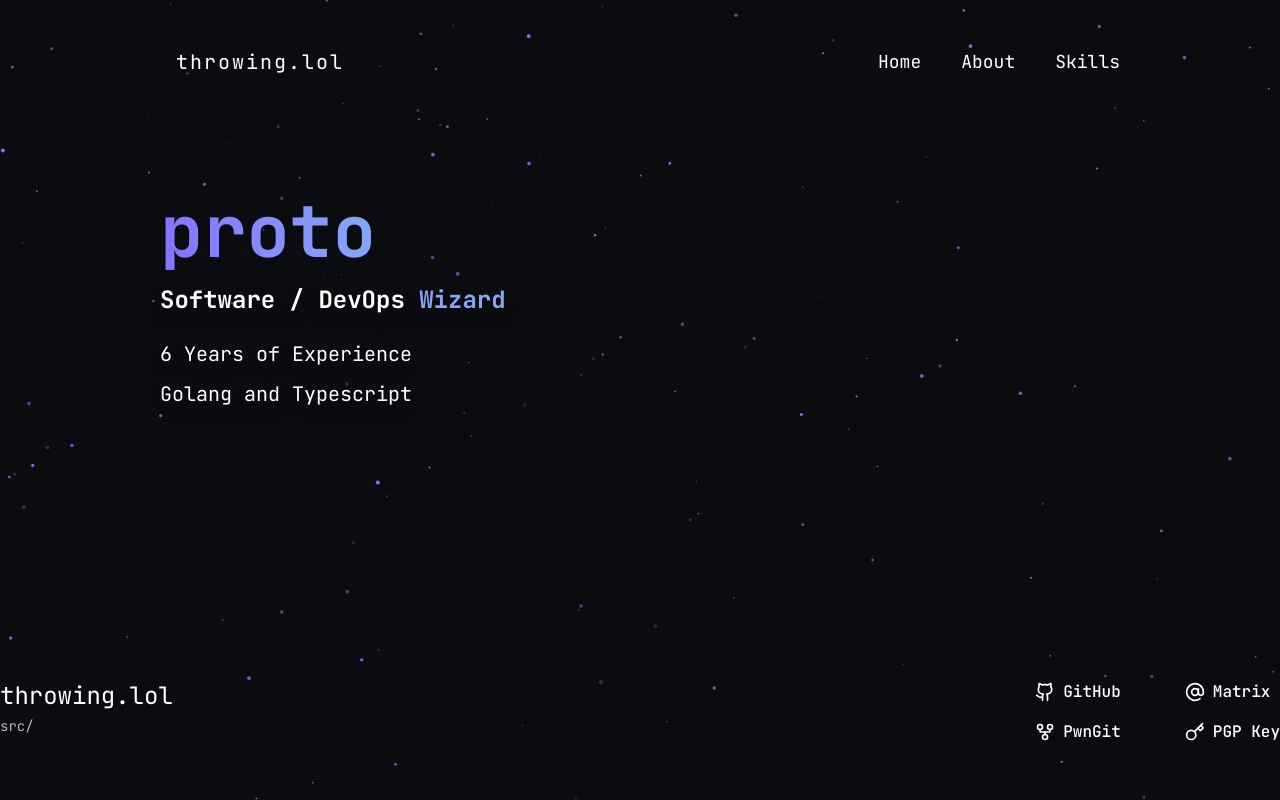
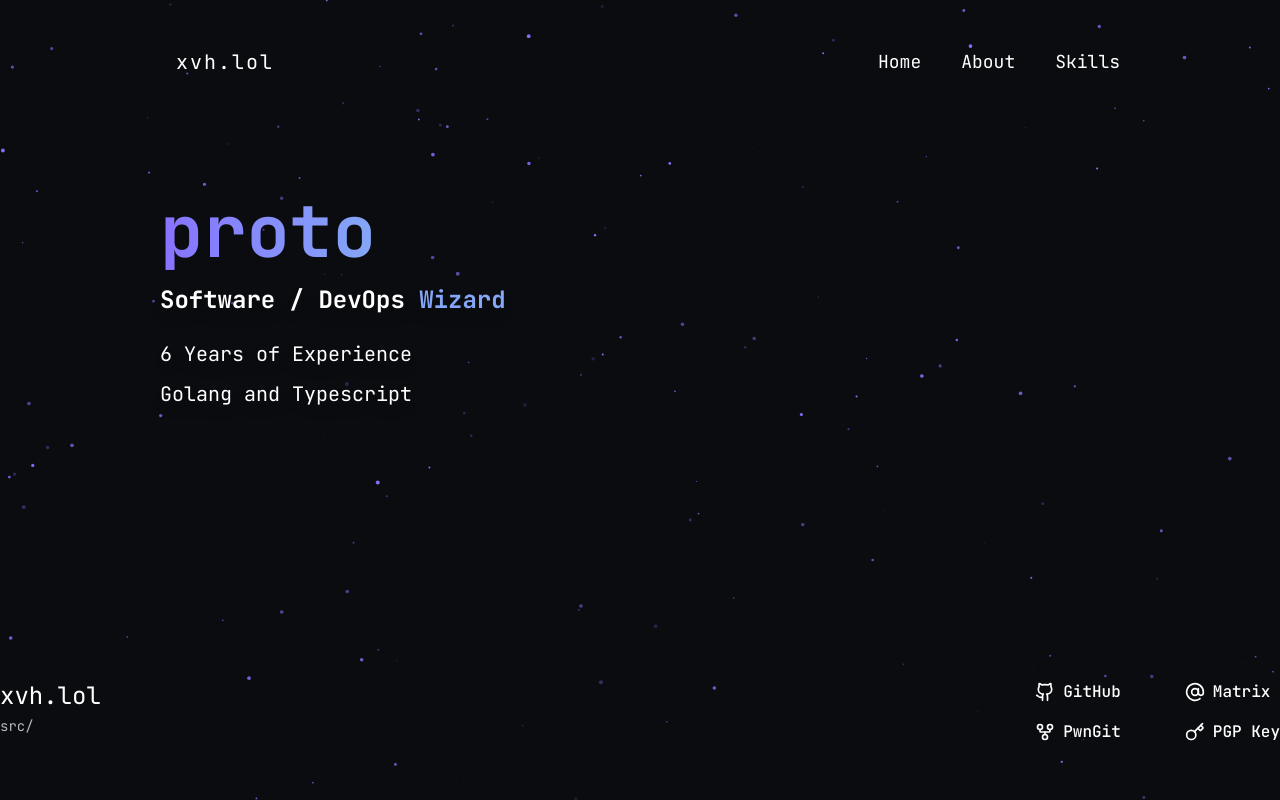
Before and after one commit to xlarp/vs, a Next.js app: page / in a window 1280 px wide. Built offline with nearby package versions, Linux system fonts and the light colour scheme; a web font is replaced by a local one.

Commit message:
fix: Fix email and domain

```diff
--- a/components/Header.tsx
+++ b/components/Header.tsx
@@ -33,7 +33,7 @@ function Header() {
           transition={{ delay: 0.2 }}
           className="font-mono text-lg md:text-xl tracking-widest mb-4 md:mb-0 absolute w-full text-center md:relative md:text-left left-0 pl-40"
         >
-          throwing.lol
+          {resources.default.domain}
         </motion.div>
 
         <nav className="md:absolute right-0 pr-40">
--- a/pages/_app.tsx
+++ b/pages/_app.tsx
@@ -15,15 +15,15 @@ const metaDescription = {
 };
 
 const openGraph = {
-  title: "proto - throwing.lol",
+  title: "proto - xvh.lol",
   description: "it's so over",
-  url: "https://throwing.lol",
+  url: "https://xvh.lol",
   type: "website",
 };
 
 const twitter = {
   card: "summary_large_image",
-  title: "proto - throwing.lol",
+  title: "proto - xvh.lol",
   description: "it's so over",
 };
 
--- a/static.ts
+++ b/static.ts
@@ -12,14 +12,14 @@ export default {
     },
   ],
   default: {
-    domain: "throwing.lol",
+    domain: "xvh.lol",
     siteRepo: "https://github.com/xlarp/vs",
   },
   socials: {
     pwngit: "https://xlarp.f0rk.systems",
     github: "https://github.com/xlarp",
 
-    email: "proto@throwing.lol",
+    email: "xvht@duck.com",
     discord: {
       id: "423452508372074506",
       name: ".fxx",
```
Also changed, not shown: 1 other file (tests, documents, lock files or other folders).
